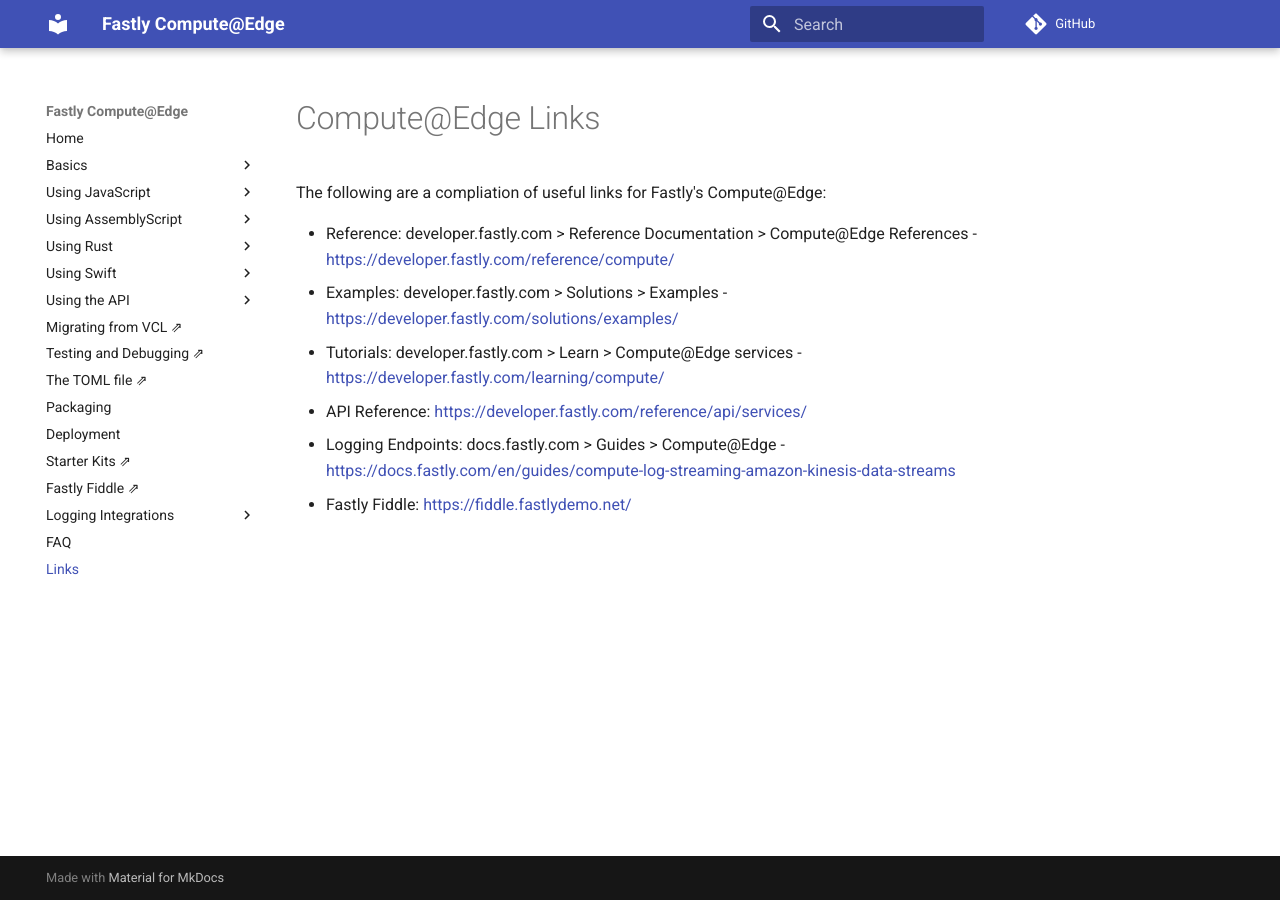
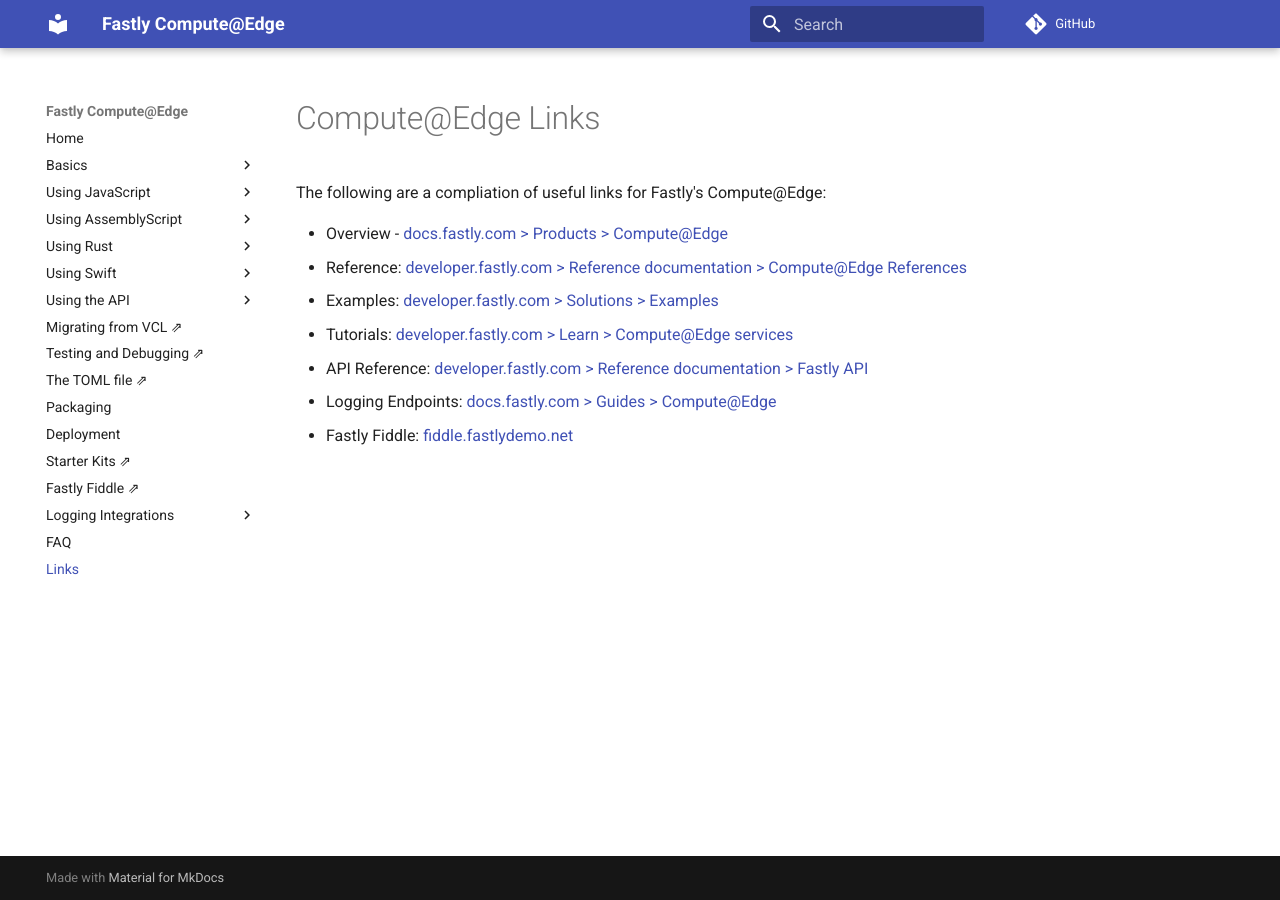
Before and after one commit to grokify/fastly-guide-compute, an MkDocs documentation site: the page built from docs/compute/links.md, in a window 1280 px wide. Built offline with MkDocs 1.6.1 and Material for MkDocs 9.7.7, drawn with Linux system fonts in a browser that asks for light colours; comment, search, counter and statistics services are not loaded.

Commit message:
enhance: compute/links: add/reformat links

```diff
--- a/docs/compute/links.md
+++ b/docs/compute/links.md
@@ -2,9 +2,10 @@
 
 The following are a compliation of useful links for Fastly's Compute@Edge:
 
-* Reference: developer.fastly.com > Reference Documentation > Compute@Edge References - [https://developer.fastly.com/reference/compute/](https://developer.fastly.com/reference/compute/)
-* Examples: developer.fastly.com > Solutions > Examples - [https://developer.fastly.com/solutions/examples/](https://developer.fastly.com/solutions/examples/)
-* Tutorials: developer.fastly.com > Learn > Compute@Edge services - [https://developer.fastly.com/learning/compute/](https://developer.fastly.com/learning/compute/)
-* API Reference: [https://developer.fastly.com/reference/api/services/](https://developer.fastly.com/reference/api/services/)
-* Logging Endpoints: docs.fastly.com > Guides > Compute@Edge - [https://docs.fastly.com/en/guides/compute-log-streaming-amazon-kinesis-data-streams](https://docs.fastly.com/en/guides/compute-log-streaming-amazon-kinesis-data-streams)
-* Fastly Fiddle: [https://fiddle.fastlydemo.net/](https://fiddle.fastlydemo.net/)
+* Overview - [docs.fastly.com > Products > Compute@Edge](https://docs.fastly.com/products/compute-at-edge)
+* Reference: [developer.fastly.com > Reference documentation > Compute@Edge References](https://developer.fastly.com/reference/compute/)
+* Examples: [developer.fastly.com > Solutions > Examples](https://developer.fastly.com/solutions/examples/)
+* Tutorials: [developer.fastly.com > Learn > Compute@Edge services](https://developer.fastly.com/learning/compute/)
+* API Reference: [developer.fastly.com > Reference documentation > Fastly API](https://developer.fastly.com/reference/api/services/)
+* Logging Endpoints: [docs.fastly.com > Guides > Compute@Edge](https://docs.fastly.com/en/guides/compute-log-streaming-amazon-kinesis-data-streams)
+* Fastly Fiddle: [fiddle.fastlydemo.net](https://fiddle.fastlydemo.net/)
```
